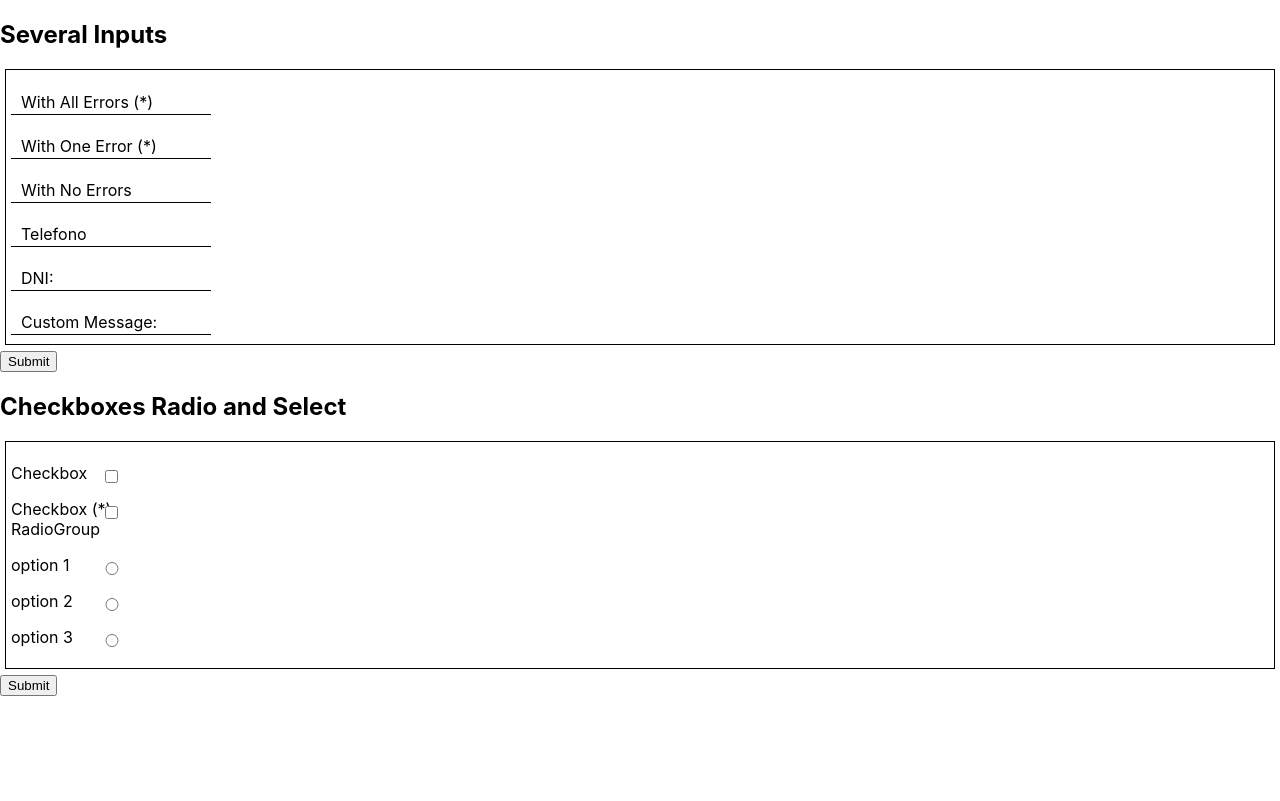
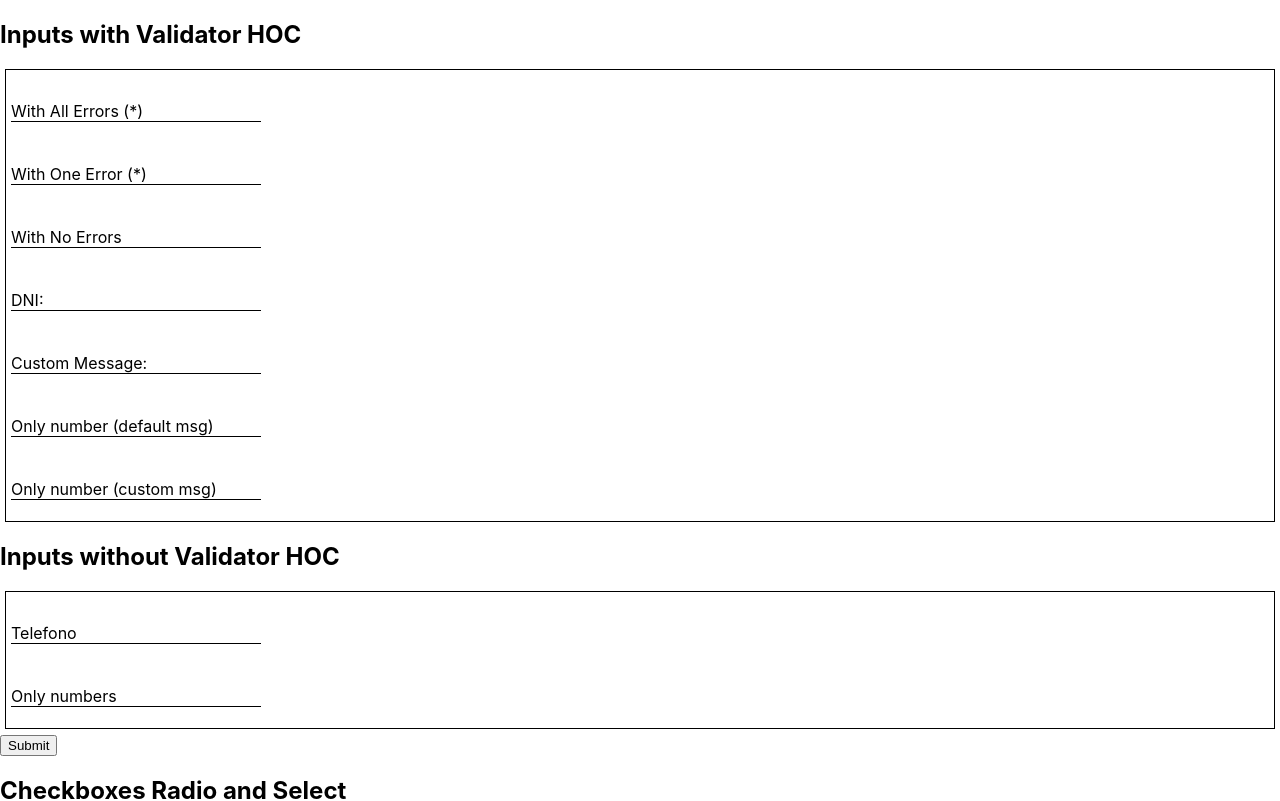
Before and after one commit to JuanRGil/hoc-provider, a React (Create React App) app: page / in a window 1280 px wide. Shown: the top 801 px of the page. Built offline with nearby package versions, Linux system fonts and the light colour scheme.

Commit message:
cleaning & refactor & pattern validator

```diff
--- a/src/App.tsx
+++ b/src/App.tsx
@@ -19,26 +19,32 @@ function App() {
   const ValidateWithFirstMessage = withValidators(Input, [containsD, containsA, containsB, containsC], { validateOn: 'onBlur', showMessagePolicy: 'first' });
   const InputDni = withValidators(Input, [{ isValid: (value) => !value || /^[0-9]{8,8}[A-Za-z]$/.test(value), message: 'invalid dni' }]);
   const CustomReqMessage = withValidators(Input, [{ ...isRequiredValidator, message: 'my custom required message' }]);
+  const WithPattern = withValidators(Input, []);
   const ReqCheck = withValidators(CheckBox, [], { validateOn: 'onBlur', showMessagePolicy: 'all' });
   const ReqRadio = withValidators(RadioGroup, [isRequiredValidator]);
 
-  const handleOnChange = (e: any, value: any) => {
-    console.log({ value });
+  const handleOnChange = (e: any) => {
+    console.log({ value: e.target.value });
   };
-  const handleOnBlur = (e: any, value: any) => {
-    console.log({ value });
+  const handleOnBlur = (e: any) => {
+    console.log({ value: e.target.value });
   };
 
   return (
     <div>
       <FormValidationProvider className="form-provider" contextName="form-text-inputs">
-        <Paper title="Several Inputs">
-          <ValidateWithAllMessages label="With All Errors (*)" name="allMsgs" required minLength={4} onBlur={handleOnBlur} onChange={handleOnChange} />
-          <ValidateWithFirstMessage label="With One Error (*)" name="firstMsgs" required onBlur={handleOnBlur} onChange={handleOnChange} />
-          <ValidateWithoutMessages label="With No Errors" name="noMsgs" onBlur={handleOnBlur} onChange={handleOnChange} />
-          <PhoneInput label="Telefono" name="phoneNumber" onBlur={handleOnBlur} onChange={handleOnChange} />
-          <InputDni label="DNI: " required name="dni" onBlur={handleOnBlur} />
-          <CustomReqMessage label="Custom Message: " name="cuistom-required" onBlur={handleOnBlur} />
+        <Paper title="Inputs with Validator HOC">
+          <ValidateWithAllMessages label="With All Errors (*)" name="HOC-allMsgs" required minLength={4} onBlur={handleOnBlur} onChange={handleOnChange} />
+          <ValidateWithFirstMessage label="With One Error (*)" name="HOC-firstMsgs" required onBlur={handleOnBlur} onChange={handleOnChange} />
+          <ValidateWithoutMessages label="With No Errors" name="HOC-noMsgs" onBlur={handleOnBlur} onChange={handleOnChange} />
+          <InputDni label="DNI: " required name="HOC-dni" onBlur={handleOnBlur} />
+          <CustomReqMessage label="Custom Message: " name="HOC-cuistom-required" onBlur={handleOnBlur} />
+          <WithPattern label="Only number (default msg)" name="HOC-with-pattern" pattern={/^\d*$/} onBlur={handleOnBlur} />
+          <WithPattern label="Only number (custom msg)" name="HOC-with-pattern-custom-msg" pattern={/^\d*$/} patternMgs="Only numbers" onBlur={handleOnBlur} />
+        </Paper>
+        <Paper title="Inputs without Validator HOC">
+          <PhoneInput label="Telefono" name="phoneNumber" onChange={handleOnChange} />
+          <Input label="Only numbers" name="with-pattern" onBlur={handleOnBlur} />
         </Paper>
         <SubmitButton />
       </FormValidationProvider>
--- a/src/components/form-components/Input/CheckBox/CheckBox.tsx
+++ b/src/components/form-components/Input/CheckBox/CheckBox.tsx
@@ -5,12 +5,12 @@ import Input from '../Input';
 function CheckBox(props: ValidableProps & Omit<InputHTMLAttributes<HTMLInputElement>, 'onBlur' |'onChange'>) : any {
   const handleOnBlur = (e: any) => {
     if (props.onBlur) {
-      props.onBlur(e, e.target.checked);
+      props.onBlur(e);
     }
   };
   const handleOnChange = (e: any) => {
     if (props.onChange) {
-      props.onChange(e, e.target.checked);
+      props.onChange(e);
     }
   };
   return (
--- a/src/components/form-components/Input/Input.tsx
+++ b/src/components/form-components/Input/Input.tsx
@@ -1,10 +1,35 @@
 import {
-  ChangeEvent, FocusEvent, InputHTMLAttributes, useState,
+  useEffect,
+  ChangeEvent, FocusEvent, InputHTMLAttributes, useRef, useState,
 } from 'react';
+
 import { ValidableProps } from '../../../types/common';
 
-function Input(props: ValidableProps & Omit<InputHTMLAttributes<HTMLInputElement>, 'onBlur' |'onChange'>): any {
+function Input(props: ValidableProps & Omit<InputHTMLAttributes<HTMLInputElement>, 'onBlur' |'onChange' | 'pattern'>): any {
   const [value, setValue] = useState<string | number | readonly string[] | undefined>(props.value || '');
+  const {
+    showError,
+    errorMessages,
+    label,
+    withValidator,
+    maxLength,
+    minLength,
+    required,
+    pattern,
+    patternMgs,
+    ...rest
+  } = props;
+
+  useEffect(() => {
+    if (!withValidator && (maxLength
+      || minLength
+      || required
+      || pattern
+      || patternMgs)) {
+      console.warn(`One of the props [maxLength, minLength, required, pattern, patternMgs] has been founded.
+      If you want to validate this component please consider using withValidator HoC as they will have no effect on this component`);
+    }
+  }, []);
   const handleChange = (e: ChangeEvent<HTMLInputElement>) => {
     setValue(e.target.value);
     if (props.onChange) {
@@ -17,12 +42,9 @@ function Input(props: ValidableProps & Omit<InputHTMLAttributes<HTMLInputElement
     }
   };
 
-  const {
-    showError, errorMessages, label, ...rest
-  } = props;
-
   return (
     <div className="input-container">
+      <div className={`input-info -${rest.type}`}>
         <input
           value={value}
           {...rest}
@@ -33,6 +55,8 @@ function Input(props: ValidableProps & Omit<InputHTMLAttributes<HTMLInputElement
         <label htmlFor={rest.name} className={`${rest.type} ${value ? 'not-empty' : ''}`.trim()}>
           {label}
         </label>
+      </div>
+      <div className="input-error">
         {showError && errorMessages && (
         <ul>
           {errorMessages?.map((error) => (
@@ -40,6 +64,8 @@ function Input(props: ValidableProps & Omit<InputHTMLAttributes<HTMLInputElement
           ))}
         </ul>
         )}
+
+      </div>
     </div>
 
   );
--- a/src/components/form-components/Input/RadioGroup/RadioGroup.tsx
+++ b/src/components/form-components/Input/RadioGroup/RadioGroup.tsx
@@ -1,4 +1,5 @@
 import PropTypes from 'prop-types';
+import './radio-group.scss';
 import { useState } from 'react';
 import { ValidableProps } from '../../../../types/common';
 import RadioElement from './RadioElement';
@@ -22,8 +23,15 @@ function RadioGroup(
     const { value } = e.target;
     const selectedRadioOption = radioOptions.find((option) => option.id === value);
     setSelectedOption(selectedRadioOption);
+    const radioGroupEvent = {
+      ...e,
+      target: {
+        ...e.target,
+        value: selectedRadioOption,
+      },
+    };
     if (props.onChange) {
-      props.onChange(e, selectedRadioOption);
+      props.onChange(radioGroupEvent);
     }
   };
   const {
--- /dev/null
+++ b/src/components/form-components/Input/RadioGroup/radio-group.scss
@@ -0,0 +1,13 @@
+@import '../../../../global-styles/colors';
+.radio-group {
+    ul{
+        margin: 0px;
+        padding: 0px;
+        li{
+            list-style:none;
+            font-size: 12px;
+            padding-left: 5px;
+            color: $red;
+        }
+    }
+}
--- a/src/global-styles/inputs.scss
+++ b/src/global-styles/inputs.scss
@@ -1,38 +1,58 @@
 @import 'colors';
-.input-container {
+$input-height: 20px;
+$border-botton-width: 1px;
+$label-font-size: 14px;
+$label-margin: 6px;
+$label-height: 20px;
+$input-info-height: $input-height + $label-height + $label-margin + $border-botton-width;
+$input-error-height: 16px;
+
+.input-container{
+    height: $input-info-height+$input-error-height;
+    .input-info {
         display: flex;
-    flex-direction: column;
-    max-width: 200px;
-    margin-top: 20px;
+        flex-direction: column-reverse;
+        max-width: 250px;
+        height: $input-info-height;
+        &.-checkbox, &.-radio{
+            flex-direction: row;
+        }
+        input[type="text"], input[type="tel"]{
+            border: none;
+            border-bottom: $border-botton-width solid;
+            background: transparent;
+            padding: 0px;
+            height: $input-height;
+            &:focus-visible {
+                outline:none;
+            }
+            &:focus + label {
+                top: 0px;
+                font-size: 0.8rem;
+                height: $label-height;
+                margin-bottom: $label-margin;
+              }
+
+        }
         label {
             &.text, &.tel {
-            position: relative;
-            top: -5px;
-            left: 5px;
                 font-size: 1rem;
                 transition: all 0.3s ease-in-out;
                 background: transparent;
-            padding: 2px 5px;
+                position: relative;
+                top: 20px;
+                margin-bottom: 0px;
                 &.not-empty{
-                top: -25px;
-                font-size: 1rem;
+                    top: 0px;
+                    font-size: 0.8rem;
+                    height: $label-height;
+                    margin-bottom: $label-margin;
+                }
             }
         }
 
-
     }
-    input{
-        border: none;
-        border-bottom: 1px solid;position: relative;
-        background: transparent;
-        padding: 2px 5px;
-        margin-bottom: -20px;
-        &:focus + label {
-            top: -25px;
-            font-size: 1rem;
-          }
-
-    }
+    .input-error{
         ul{
             margin: 0px;
             padding: 0px;
@@ -44,3 +64,4 @@
             }
         }
     }
+}
--- a/src/hoc/withValidators.tsx
+++ b/src/hoc/withValidators.tsx
@@ -8,7 +8,7 @@ import {
   CustomComponentType,
   ValidableProps, ValidatorType,
 } from '../types/common';
-import { getLengthValidator, isRequiredValidator } from '../utils/intrinsicValidators';
+import { getPatternValidator, getLengthValidator, isRequiredValidator } from '../utils/intrinsicValidators';
 
 const withValidators = <P extends ValidableProps>(
   WrappedComponent: CustomComponentType<P>,
@@ -40,8 +40,13 @@ const withValidators = <P extends ValidableProps>(
 
     // TODO: generateValidatorsFromProps
     const generateValidatorsFromProps = (): ValidatorType[] => {
-      const { maxLength, minLength, required } = props;
+      const {
+        maxLength, minLength, required, pattern, patternMgs,
+      } = props;
       const newValidators: ValidatorType[] = [];
+      /**
+       * LENGTH VALIDATORS
+       */
       if (minLength || maxLength) {
         const lengthValidator = getLengthValidator(minLength, maxLength);
         if (lengthValidator) {
@@ -55,10 +60,22 @@ const withValidators = <P extends ValidableProps>(
           }),
         );
       }
+      /**
+       * REQUIRED VALIDATOR
+       */
       if (required) {
         newValidators.push(isRequiredValidator);
         setNativeInputProps((prevInputProps) => ({ ...prevInputProps, required: undefined }));
       }
+
+      /**
+       * PATTERN VALIDATOR
+       */
+      if (pattern) {
+        newValidators.push(getPatternValidator(pattern, patternMgs));
+        setNativeInputProps((prevInputProps) => ({ ...prevInputProps, required: undefined }));
+      }
+
       return newValidators;
     };
 
@@ -98,38 +115,43 @@ const withValidators = <P extends ValidableProps>(
       }
     }, [submitTries]);
 
-    const genericHandle = (eventFunction: 'onBlur' | 'onChange', e: FocusEvent<HTMLInputElement> | ChangeEvent<HTMLInputElement>, value: unknown) => {
+    const genericHandle = (eventFunction: 'onBlur' | 'onChange', e: FocusEvent<HTMLInputElement> | ChangeEvent<HTMLInputElement>) => {
       if (options.validateOn === 'both' || options.validateOn === eventFunction) {
-        validate(value !== undefined ? value : e.target.value);
+        if (e.target.type !== 'checkbox') {
+          validate(e.target.value);
+        } else {
+          validate(e.target.checked);
+        }
       }
       if (props[eventFunction]) {
         // ts does not detect it is impossible that props[eventFunction] === undefined at this point
         // @ts-ignore
-        props[eventFunction](e, value !== undefined ? value : e.target.value);
+        props[eventFunction](e);
       }
     };
 
-    const handleOnBlur = (e: FocusEvent<HTMLInputElement>, value: unknown) => {
-      genericHandle('onBlur', e, value);
+    const handleOnBlur = (e: FocusEvent<HTMLInputElement>) => {
+      genericHandle('onBlur', e);
     };
 
-    const handleOnChange = (e: ChangeEvent<HTMLInputElement>, value: unknown) => {
+    const handleOnChange = (e: ChangeEvent<HTMLInputElement>) => {
       if (e.target.type !== 'checkbox') {
         setValueForValidation(e.target.value);
       } else {
         setValueForValidation(e.target.checked);
       }
-      genericHandle('onChange', e, value);
+      genericHandle('onChange', e);
     };
 
     return (
       <WrappedComponent
         {...nativeInputProps as any}
+        withValidator
         onChange={
-        (e: ChangeEvent<HTMLInputElement>, value: unknown) => handleOnChange(e, value)
+        (e: ChangeEvent<HTMLInputElement>) => handleOnChange(e)
       }
         onBlur={
-        (e: FocusEvent<HTMLInputElement>, value: unknown) => handleOnBlur(e, value)
+        (e: FocusEvent<HTMLInputElement>) => handleOnBlur(e)
       }
         showError={options.showMessagePolicy !== 'none'}
         errorMessages={errorMessages}
--- a/src/utils/DEFAULT_MESSAGES.js
+++ b/src/utils/DEFAULT_MESSAGES.js
@@ -32,3 +32,5 @@ export const INVALID_PASSWORD_MESSAGE = 'Formato no váexport const LIDO= al men
 export const INVALID_NUMBERS_ONLY_MESSAGE = 'Tan sólo se permiten números';
 // Dni letters
 export const VALID_DNI_LETTERS = 'TRWAGMYFPDXBNJZSQVHLCKE';
+// pattern
+export const DEFAULT_PATTERN_MGS = 'El formato del campo es inválido';
--- a/src/utils/intrinsicValidators.tsx
+++ b/src/utils/intrinsicValidators.tsx
@@ -7,6 +7,7 @@ import {
   LENGTH_EXACT_MESSAGE,
   LENGTH_MAX_MESSAGE,
   LENGTH_MIN_MESSAGE,
+  DEFAULT_PATTERN_MGS,
 } from './DEFAULT_MESSAGES';
 
 const getMinLengthValidator = (minLength: number) => ({
@@ -57,3 +58,8 @@ export const isRequiredValidator = {
   isValid: (value: string | boolean) => !!value,
   message: INPUT_REQUIRED_MESSAGE,
 };
+
+export const getPatternValidator = (pattern: RegExp, patternMgs: string = DEFAULT_PATTERN_MGS) => ({
+  isValid: (value: string) => pattern.test(value),
+  message: patternMgs,
+});
```
Also changed, not shown: src/types/common.ts (+6 -3 lines). Lines whose indentation alone changed are shown as unchanged.
